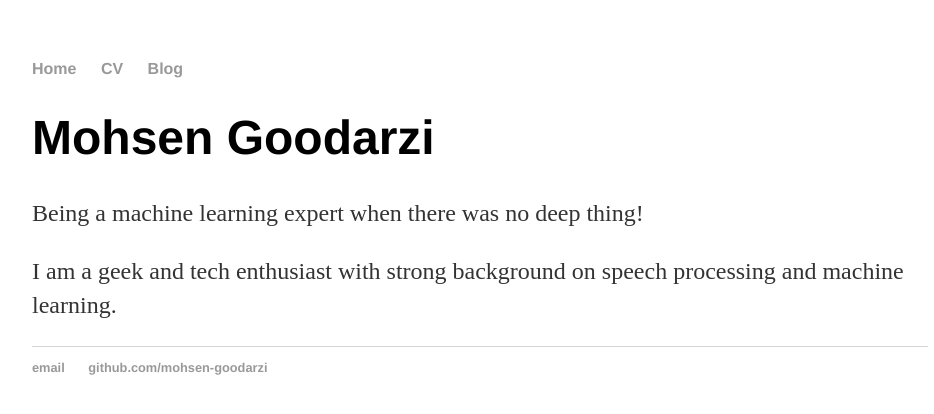
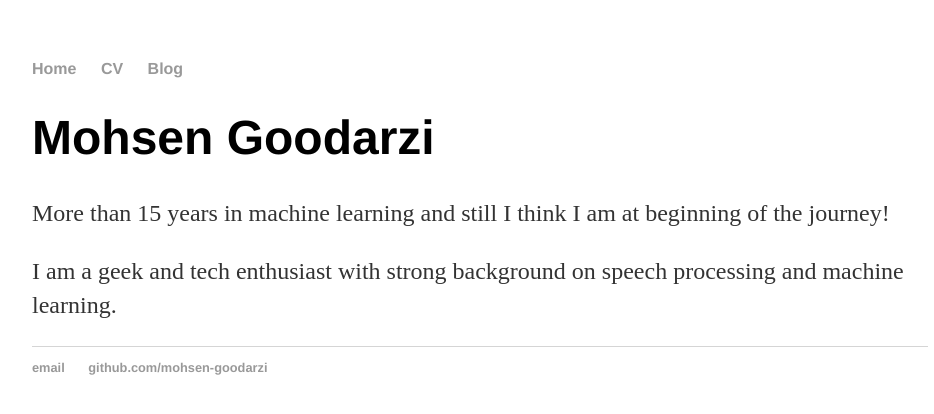
Before and after one commit to mohsen-goodarzi/mohsen-goodarzi.github.io, a Jekyll site: the page built from index.html, in a window 1280 px wide. Shown: the top 414 px of the page, without its empty margins (160-1094 px from the left). Built offline with Jekyll 4.4.1, drawn with Linux system fonts in a browser that asks for light colours.

Commit message:
Update index.html

```diff
--- a/index.html
+++ b/index.html
@@ -4,6 +4,6 @@ title: Mohsen Goodarzi
 ---
     		<div class="blurb">
         		<h1>Mohsen Goodarzi</h1>
-				<p>Being a machine learning expert when there was no deep thing!</p>
+				<p>More than 15 years in machine learning and still I think I am at beginning of the journey!</p>
 				<p>I am a geek and tech enthusiast with strong background on speech processing and machine learning.</p>
     		</div><!-- /.blurb -->
```
